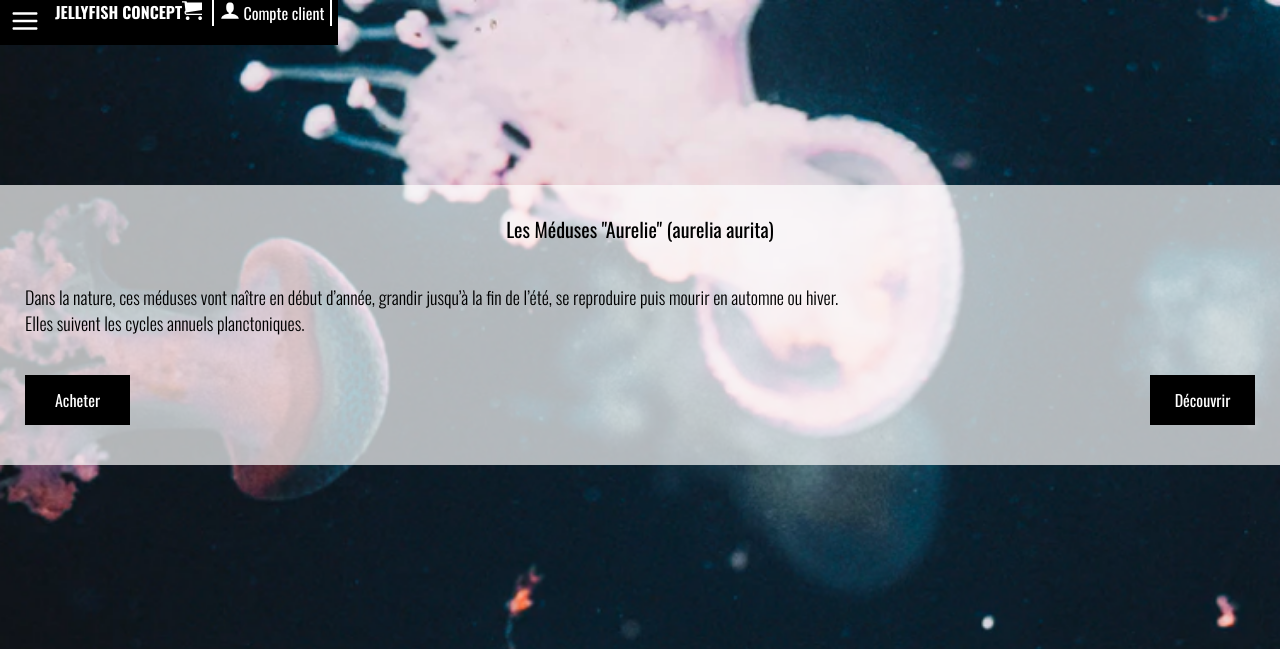
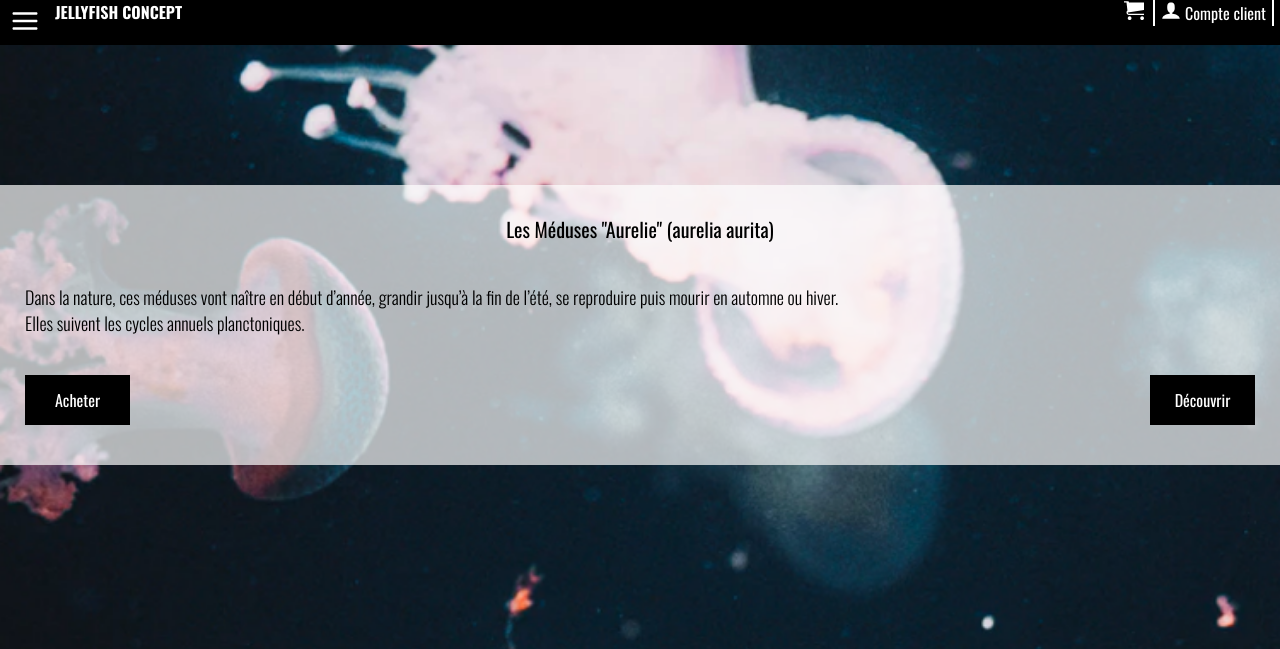
Before and after one commit to ivan-00/Integration_JELLYFICH, a PHP site: page / in a window 1280 px wide. Shown: the top 649 px of the page. Run offline with PHP 8.4, Linux system fonts and the light colour scheme; some libraries are stand-ins or nearby versions.

Commit message:
correction nav

```diff
--- a/style.css
+++ b/style.css
@@ -28,8 +28,8 @@ nav {
   display: flex;
   background-color: black;
   color: white;
-  overflow: hidden;
   z-index: 1000;
+  width: 100%;
 }
 nav a {
   color: white;
```
